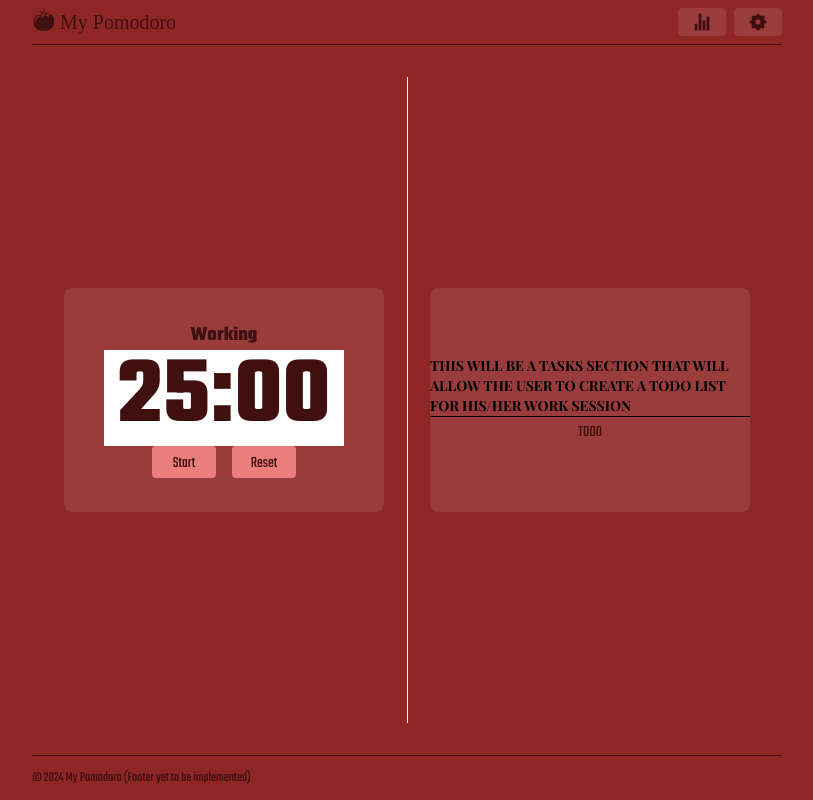
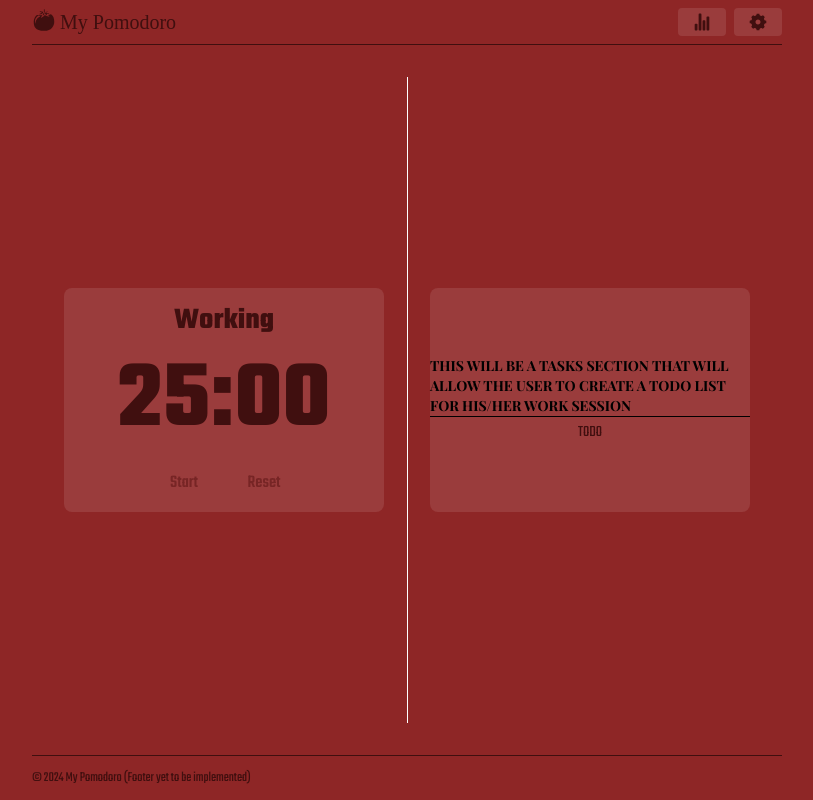
Before and after one commit to pdpau/pomodoro, a React (Vite) app: page / in a window 1280 px wide. Shown: the whole page, without its empty margins (233-1046 px from the left). Built offline with nearby package versions, Linux system fonts and the light colour scheme; a web font is replaced by a local one.

Commit message:
still need to define the styles

```diff
--- a/src/components/Timer.tsx
+++ b/src/components/Timer.tsx
@@ -85,36 +85,36 @@ const Timer: React.FC<TimerProps> = ({pomodoroTime, shortBreakTime, longBreakTim
 
     return (
         <div className={cn("min-w-80 min-h-56 max-w-80 max-h-80",
-            "flex flex-col items-center justify-center rounded-lg",
+            "flex flex-col items-center justify-evenly rounded-lg",
             "bg-white bg-opacity-10"
         )}>
             {/* <div id="options" className="flex gap-4">
                 <button className={cn("")} onClick={() => handleMode('work')}>Work</button>
                 <button className={cn("")} onClick={() => handleMode('rest')}>Break</button>
             </div> */}
-            <span className="text-xl font-bold">{mode === 'work' ? 'Working' : 'Break time !!'}</span>
-            <div className="flex justify-center w-60 text-8xl font-bold bg-white">{display}</div> {/* TODO: Que quan baixi els numeros es quedin quiets */}
+            <span className="text-3xl font-bold">{mode === 'work' ? 'Working' : 'Break time !!'}</span>
+            <span className="flex justify-center w-60 text-8xl font-bold">{display}</span> {/* TODO: Que quan baixi els numeros es quedin quiets */}
             <div id="start-stop-buttons" className="flex gap-2">
                 {/* TODO: Donar estils als botons */}
                 {isPlaying ? (
-                    <button className={cn("w-16 h-8 p-1.5 rounded-sm",
-                        "bg-my-red-400",
+                    <button className={cn("w-16 h-8 p-1 rounded-sm",
+                        "font-medium text-lg text-my-red-900",
                         "transition duration-300",
-                        "hover:bg-my-red-500 hover:scale-105")}
+                        "hover:bg-my-red-500 hover:scale-105 hover:text-my-red-950")}
                         onClick={handleIsPlaying}
                     >Stop</button>
                 ) : (
-                    <div className="space-x-4">
-                        <button className={cn("w-16 h-8 p-1.5 rounded-sm",
-                            "bg-my-red-400",
+                    <div className="space-x-4"> {/* TODO: Escollir quin dels dos estils de botó */}
+                        <button className={cn("w-16 h-8 p-1 rounded-sm",
+                            "font-medium text-lg text-my-red-900",
                             "transition duration-300",
-                            "hover:bg-my-red-500 hover:scale-105")}
+                            "hover:bg-my-red-400 hover:scale-105 hover:text-my-red-950")}
                             onClick={handleIsPlaying}
                         >Start</button>
-                        <button className={cn("w-16 h-8 p-1.5 rounded-sm",
-                            "bg-my-red-400",
+                        <button className={cn("w-16 h-8 p-1 rounded-sm",
+                            "font-medium text-lg text-my-red-900",
                             "transition duration-300",
-                            "hover:bg-my-red-500 hover:scale-105")}
+                            "   hover:scale-105 hover:text-my-red-950")}
                             onClick={() => handleReset(true)}
                         >Reset</button>
                     </div>
```
